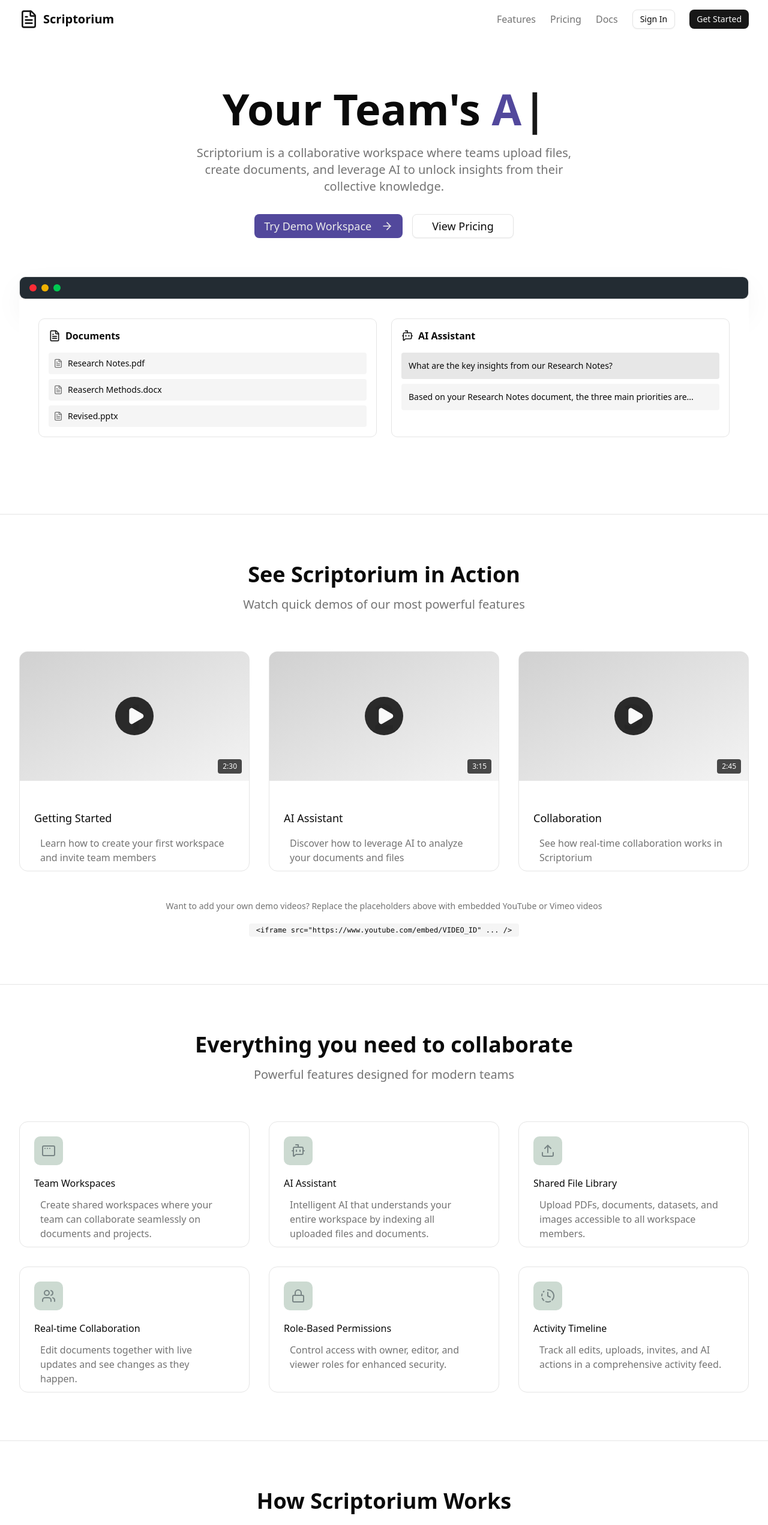
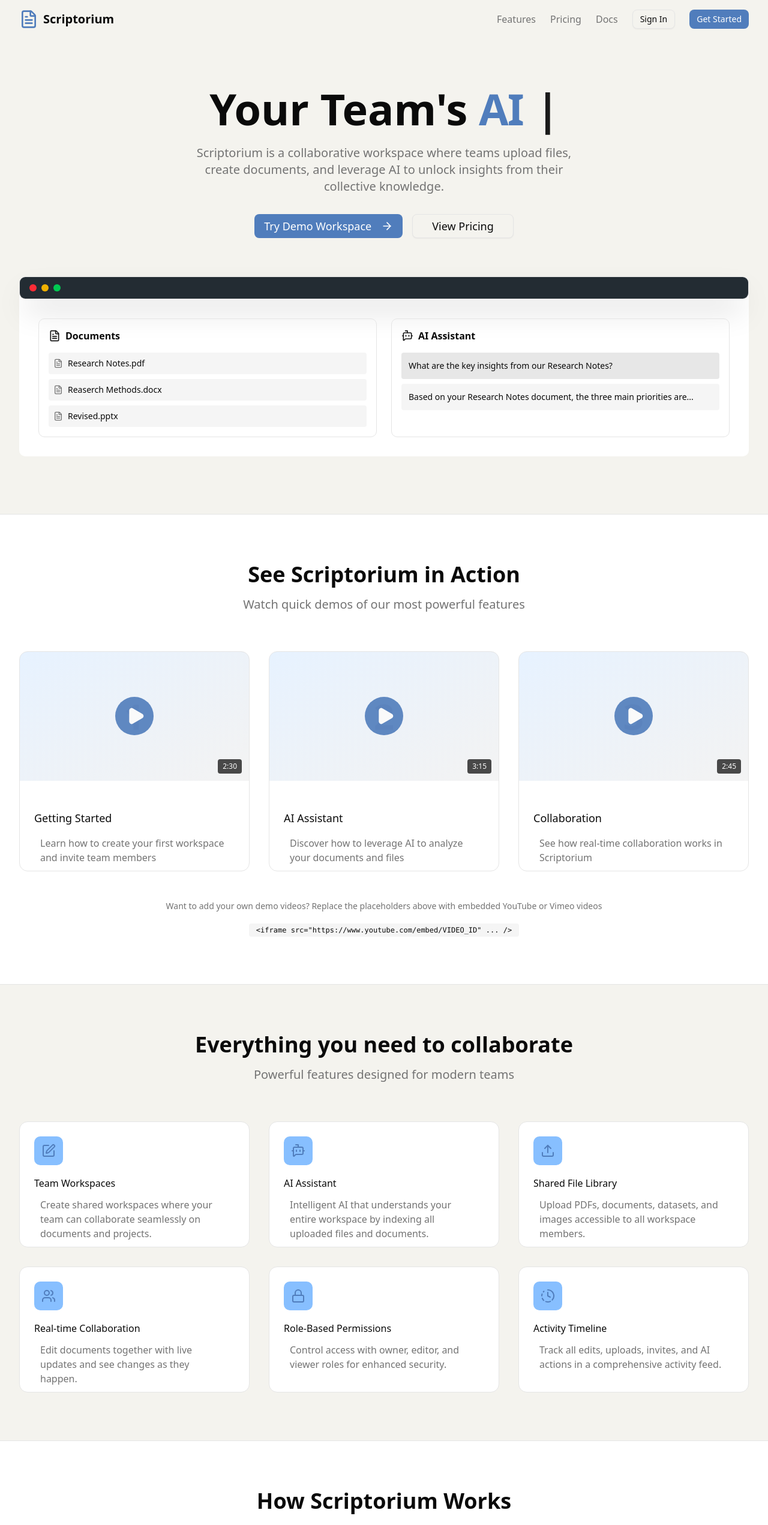
Before and after one commit to AaronArada11/Scriptorium, a Next.js app: page /dashboard/workspaces in a window 1280 px wide. Shown: the top 2543 px of the page at 60% size. Built offline with nearby package versions, Linux system fonts and the light colour scheme; no server answers.

Commit message:
Fixed navbar. and changed colors

```diff
--- a/convex/members.ts
+++ b/convex/members.ts
@@ -58,7 +58,7 @@ export const addMember = mutation({
     const identity = await ctx.auth.getUserIdentity();
     if (!identity) throw new Error("Not authenticated");
 
-    // Check if current user is owner or editor
+    // Check if current user is owner
     const user = await ctx.db
       .query("users")
       .withIndex("by_clerk_id", (q) => q.eq("clerkId", identity.subject))
--- a/convex/messages.ts
+++ b/convex/messages.ts
@@ -10,6 +10,26 @@ export const getChatMessages = query({
     if (identity === null) {
       throw new Error('Not authenticated')
     }
+    const user = await ctx.db
+      .query('users')
+      .withIndex('by_clerk_id', (q) => q.eq('clerkId', identity.subject))
+      .first()
+
+    if (!user) {
+      throw new Error('User not found')
+    }
+
+    const membership = await ctx.db
+      .query('members')
+      .withIndex('by_workspace_and_user', (q) =>
+        q.eq('workspaceId', args.workspaceId).eq('userId', user._id)
+      )
+      .first()
+
+    if (!membership) {
+      throw new Error('You are not a member of this workspace')
+    }
+
     return await ctx.db
       .query('chatMessages')
       .withIndex('by_workspace', (q) => q.eq('workspaceId', args.workspaceId))
--- a/src/app/dashboard/workspaces/page.tsx
+++ b/src/app/dashboard/workspaces/page.tsx
@@ -7,6 +7,7 @@ import { Button } from "@/components/ui/button"
 import Link from 'next/link'
 import { Navbar } from "@/components/Navbar"
 import { Card, CardContent, CardDescription, CardHeader, CardTitle } from "@/components/ui/card";
+import { useEffect } from 'react'
 import {
   FileText,
   Users,
@@ -18,13 +19,13 @@ import {
   ArrowRight,
   Upload,
   MessageSquare,
-  AppWindowMac,
+  SquarePen,
   Play
 } from "lucide-react";
 
 const features = [
     {
-      icon: AppWindowMac,
+      icon: SquarePen,
       title: "Team Workspaces",
       description: "Create shared workspaces where your team can collaborate seamlessly on documents and projects."
     },
@@ -73,9 +74,19 @@ const features = [
     }
   ];
 
-export default function DashboardPage () {
+export default function LandingPage () {
     const workspaces = useQuery(api.workspaces.getWorkspaces)
     const createWorkspace = useMutation(api.workspaces.createWorkspace)
+    useEffect(() => {
+      if (window.location.hash === '#FeatureSec') {
+        const element = document.getElementById('FeatureSec')
+        if (element) {
+          setTimeout(() => {
+            element.scrollIntoView({ behavior: 'smooth' })
+          }, 100)
+        }
+      }
+    }, [])
 
     return (
         <div className='min-h-screen bg-background'>
@@ -100,7 +111,7 @@ export default function DashboardPage () {
                     </p>
                     <div className='flex gap-4 justify-center flex-wrap'>
                         <Link href="/workspace/demo">
-                            <Button size="lg" className="text-lg px-8 text-[#EBEBEB] bg-[#52489C]">
+                            <Button size="lg" className="text-lg px-8 text-[#FFFFFF] bg-[#507dbc]">
                                 Try Demo Workspace
                                 <ArrowRight className="ml-2 size-5" />
                             </Button>
@@ -113,7 +124,7 @@ export default function DashboardPage () {
                     </div>
                 </div>
 
-                <div>
+                <div className='bg-card rounded-lg'>
                     <div className='mt-16 rounded-lg shadow-2xl overflow-hidden border border-border'>
                         <div className='bg-[#232C33] px-4 py-3 flex items-center gap-2'>
                             <div className='size-3 rounded-full bg-red-500'></div>
@@ -121,7 +132,7 @@ export default function DashboardPage () {
                             <div className='size-3 rounded-full bg-green-500'></div>
                         </div>
                     </div>
-                    <div className="bg-card p-8 grid md:grid-cols-2 gap-6">
+                    <div className="p-8 grid md:grid-cols-2 gap-6 rounded-lg">
                         <div className="border border-border rounded-lg p-4">
                             <div className="flex items-center gap-2 mb-4">
                                 <FileText className="size-5 text-primary" />
@@ -169,10 +180,10 @@ export default function DashboardPage () {
           <div className="grid md:grid-cols-3 gap-8">
             {demoVideos.map((video, index) => (
               <Card key={index} className="overflow-hidden group cursor-pointer hover:shadow-lg transition-shadow">
-                <div className="relative aspect-video bg-gradient-to-br from-primary/20 to-primary/5 flex items-center justify-center">
+                <div className="relative aspect-video bg-gradient-to-br from-[#87BFFF]/20 to-primary/5 flex items-center justify-center">
                   {/* Video placeholder - replace with actual video embed */}
                   <div className="absolute inset-0 flex items-center justify-center">
-                    <div className="size-16 rounded-full bg-primary/90 flex items-center justify-center group-hover:scale-110 transition-transform">
+                    <div className="size-16 rounded-full bg-[#507dbc]/90 flex items-center justify-center group-hover:scale-110 transition-transform">
                       <Play className="size-8 text-primary-foreground ml-1" fill="currentColor" />
                     </div>
                   </div>
@@ -204,7 +215,7 @@ export default function DashboardPage () {
       </section>
 
             {/*Feature Section*/}
-            <section className="py-20">
+            <section className="py-20" id='FeatureSec'>
             <div className="max-w-7xl mx-auto px-4 sm:px-6 lg:px-8">
             <div className="text-center mb-16">
                 <h2 className="text-4xl font-bold mb-4">
@@ -219,8 +230,8 @@ export default function DashboardPage () {
                 {features.map((feature) => (
                 <Card key={feature.title} className="border-border hover:shadow-lg transition-shadow">
                     <CardHeader>
-                    <div className="size-12 bg-[#CCDAD1] rounded-lg flex items-center justify-center mb-4 ">
-                        <feature.icon className="size-6 text-[#788585]" />
+                    <div className="size-12 bg-[#87BFFF] rounded-lg flex items-center justify-center mb-4 ">
+                        <feature.icon className="size-6 text-[#507dbc]" />
                     </div>
                     <CardTitle>{feature.title}</CardTitle>
                     <CardDescription className='p-2.5'>{feature.description}</CardDescription>
@@ -243,7 +254,7 @@ export default function DashboardPage () {
 
           <div className="grid md:grid-cols-3 gap-12">
             <div className="text-center">
-              <div className="size-16 rounded-full bg-[#CCDAD1] text-[#788585] flex items-center justify-center text-2xl font-bold mx-auto mb-4">
+              <div className="size-16 rounded-full bg-[#507dbc] text-[#FFFFFF] flex items-center justify-center text-2xl font-bold mx-auto mb-4">
                 1
               </div>
               <h3 className="text-xl font-semibold mb-2">Create Your Workspace</h3>
@@ -252,7 +263,7 @@ export default function DashboardPage () {
               </p>
             </div>
             <div className="text-center">
-              <div className="size-16 rounded-full bg-[#CCDAD1] text-[#788585] flex items-center justify-center text-2xl font-bold mx-auto mb-4">
+              <div className="size-16 rounded-full bg-[#507dbc] text-[#FFFFFF] flex items-center justify-center text-2xl font-bold mx-auto mb-4">
                 2
               </div>
               <h3 className="text-xl font-semibold mb-2">Upload & Organize</h3>
@@ -261,7 +272,7 @@ export default function DashboardPage () {
               </p>
             </div>
             <div className="text-center">
-              <div className="size-16 rounded-full bg-[#CCDAD1] text-[#788585] flex items-center justify-center text-2xl font-bold mx-auto mb-4">
+              <div className="size-16 rounded-full bg-[#507dbc] text-[#FFFFFF] flex items-center justify-center text-2xl font-bold mx-auto mb-4">
                 3
               </div>
               <h3 className="text-xl font-semibold mb-2">Collaborate & Ask</h3>
@@ -272,6 +283,50 @@ export default function DashboardPage () {
           </div>
         </div>
       </section>
+      <footer className="bg-[#232C33] text-[#A0C1D1] py-12">
+        <div className="max-w-7xl mx-auto px-4 sm:px-6 lg:px-8">
+          <div className="grid md:grid-cols-4 gap-8">
+            <div>
+              <div className="flex items-center gap-2 mb-4">
+                <FileText className="size-6 text-[#507dbc]" />
+                <span className="text-white font-bold">Scriptorium</span>
+              </div>
+              <p className="text-sm">
+                Your team's collaborative knowledge workspace.
+              </p>
+            </div>
+            <div>
+              <h4 className="text-white font-semibold mb-4">Product</h4>
+              <ul className="space-y-2 text-sm">
+                <li>Features</li>
+                <li>Pricing</li>
+                <li>Security</li>
+                <li>Roadmap</li>
+              </ul>
+            </div>
+            <div>
+              <h4 className="text-white font-semibold mb-4">Company</h4>
+              <ul className="space-y-2 text-sm">
+                <li>About</li>
+                <li>Blog</li>
+                <li>Careers</li>
+                <li>Contact</li>
+              </ul>
+            </div>
+            <div>
+              <h4 className="text-white font-semibold mb-4">Legal</h4>
+              <ul className="space-y-2 text-sm">
+                <li>Privacy</li>
+                <li>Terms</li>
+                <li>Cookie Policy</li>
+              </ul>
+            </div>
+          </div>
+          <div className="border-t border-[#3a4b56] mt-12 pt-8 text-center text-sm">
+            © 2026 Scriptorium. All rights reserved.
+          </div>
+        </div>
+      </footer>
         </div>
     )
 }
--- a/src/app/globals.css
+++ b/src/app/globals.css
@@ -49,7 +49,7 @@
 
 :root {
   --radius: 0.625rem;
-  --background: oklch(1 0 0);
+  --background: #f4f3EE;
   --foreground: oklch(0.145 0 0);
   --card: oklch(1 0 0);
   --card-foreground: oklch(0.145 0 0);
@@ -121,6 +121,7 @@
     @apply border-border outline-ring/50;
   }
   body {
+    scroll-behavior: smooth;
     @apply bg-background text-foreground;
   }
 }
--- a/src/app/page.tsx
+++ b/src/app/page.tsx
@@ -5,6 +5,7 @@ import { SignInButton, UserButton } from '@clerk/nextjs'
 import { useQuery } from 'convex/react'
 import { api } from '../../convex/_generated/api'
 import DashboardPage from './dashboard/workspaces/page'
+import LandingPage from './dashboard/workspaces/page'
 
 export default function Home() {
   return (
@@ -14,7 +15,7 @@ export default function Home() {
         <Content />
       </Authenticated>
       <Unauthenticated>
-        <DashboardPage />
+        <LandingPage />
       </Unauthenticated>
     </>
   )
--- a/src/components/Navbar.tsx
+++ b/src/components/Navbar.tsx
@@ -7,18 +7,20 @@ interface NavbarProps {
   transparent?: boolean;
 }
 
+
 export function Navbar({ transparent = false }: NavbarProps) {
   return (
-    <nav className={`border-b ${transparent ? 'bg-transparent border-transparent' : 'bg-card border-border'}`}>
+    <nav className={`sticky top-0 z-50 border-b ${transparent ? 'bg-transparent border-transparent' : 'bg-card border-border'}`}>
       <div className="max-w-7xl mx-auto px-4 sm:px-6 lg:px-8">
         <div className="flex justify-between items-center h-16">
           <Link href="/" className="flex items-center gap-2">
-            <FileText className="size-8 text-primary" />
+            <FileText className="size-8 text-[#507dbc]" />
             <span className="text-xl font-bold">Scriptorium</span>
           </Link>
 
           <div className="hidden md:flex items-center gap-6">
-            <Link href="/" className="text-muted-foreground hover:text-foreground">
+
+            <Link href="/dashboard/workspaces#FeatureSec" className="text-muted-foreground hover:text-foreground">
               Features
             </Link>
             <Link href="/pricing" className="text-muted-foreground hover:text-foreground">
@@ -32,7 +34,7 @@ export function Navbar({ transparent = false }: NavbarProps) {
                 Sign In
               </Button>
             </SignInButton>
-            <Button size="sm">Get Started</Button>
+            <Button size="sm" className='bg-[#507dbc] text-[#FFFFFF]'>Get Started</Button>
           </div>
 
           <button className="md:hidden">
--- a/src/components/TextType.tsx
+++ b/src/components/TextType.tsx
@@ -38,7 +38,7 @@ const TextType = ({
   cursorCharacter = '|',
   cursorClassName = '',
   cursorBlinkDuration = 0.5,
-  textColors = ["#52489C"],
+  textColors = ["#507dbc"],
   variableSpeed,
   onSentenceComplete,
   startOnVisible = false,
```
